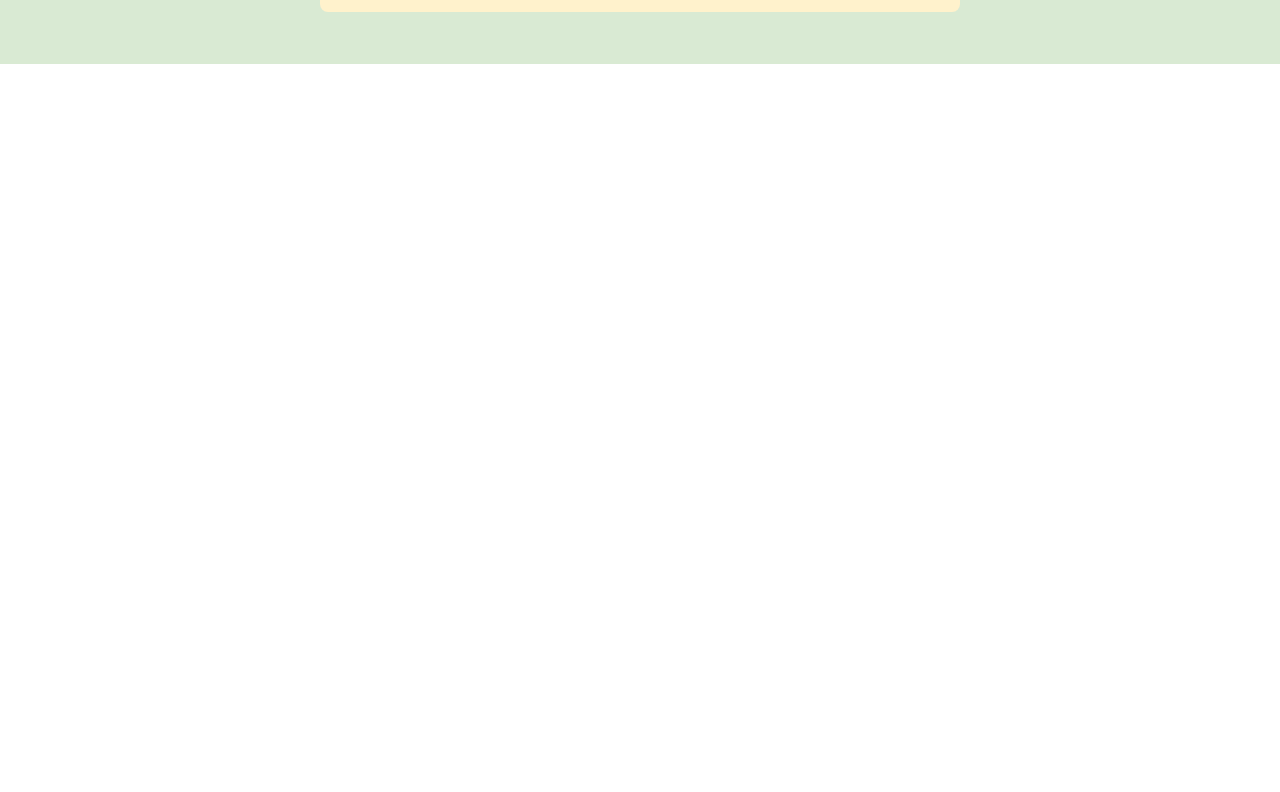
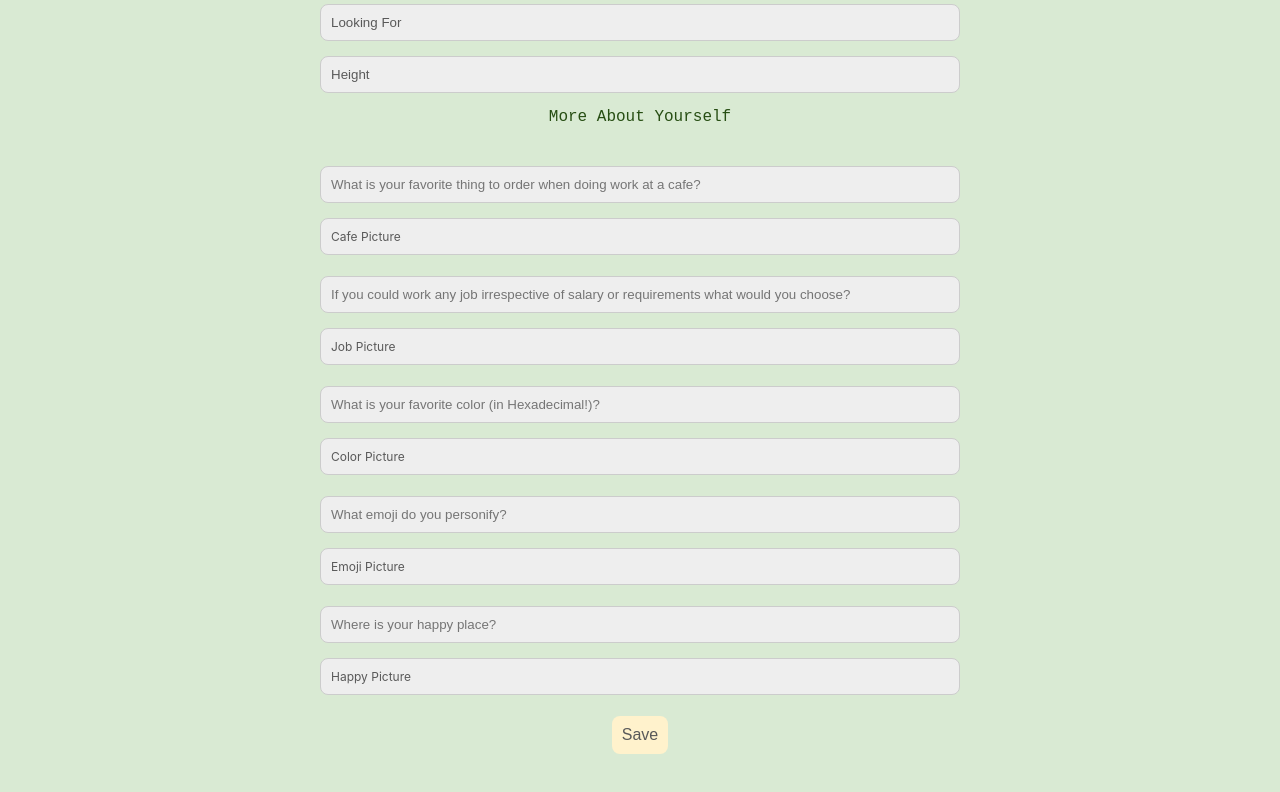
Before and after one commit to hunter-kang/BinaryBaes, a React (Create React App) app in the folder frontend/: page /profile_setup in a window 1280 px wide. Shown: the part 736-1528 px from the top of the page. Before the commit the page ends 800 px from the top, so only its background shows below. Built offline with nearby package versions, Linux system fonts and the light colour scheme.

Commit message:
Added more free response questions and file upload fields to Profile_setup

```diff
--- a/frontend/src/components/Profile_Setup.js
+++ b/frontend/src/components/Profile_Setup.js
@@ -18,6 +18,7 @@ function Profile_Setup() {
     return (
         <div className="profile_setup-container">
             <p className="header">Profile Setup</p>
+            <p className="sub-header" style={{margin: "0px"}}>General Information*</p>
             <form>
                 {/* Name Input */}
                 <input
@@ -27,6 +28,22 @@ function Profile_Setup() {
                     onChange={(e) => setName(e.target.value)}
                     className="input-field"
                 />
+
+                {/* Profile Picture Input */}
+                <label
+                    htmlFor="ProfilePicture"
+                    className="input-field"
+                    style={{textAlign: 'left', margin: "0px", fontSize: "12px"}}>
+                    Profile Picture
+                </label>
+                <input
+                    id="ProfilePicture"
+                    style={{visibility:"hidden"}}
+                    type={"file"}
+                    //value = {ProfilePicture}
+                    //onChange={(e) => setPicture(e.target.value)}
+                />
+                {/* here, we should add a preview of the image if it was successfully uploaded */}
 
                 {/* Location Input */}
                 <input
@@ -143,9 +160,125 @@ function Profile_Setup() {
                         </option>
                     ))}
                 </select>
+            </form>
+            <p className="sub-header" style={{margin: "0px"}}>More About Yourself</p>
+            <form>
+                {/* Question #1 Input */}
+                <input
+                    type="text"
+                    placeholder="What is your favorite thing to order when doing work at a cafe?"
+                    value={location}
+                    onChange={(e) => setLocation(e.target.value)}
+                    className="input-field"
+                />
+                <label
+                    htmlFor="CafePicture"
+                    className="input-field"
+                    style={{textAlign: 'left', margin: "0px", fontSize: "12px"}}>
+                    Cafe Picture
+                </label>
+                <input
+                    id="CafePicture"
+                    style={{visibility:"hidden"}}
+                    type={"file"}
+                    //value = {ProfilePicture}
+                    //onChange={(e) => setPicture(e.target.value)}
+                />
+                {/* here, we should add a preview of the image if it was successfully uploaded */}
 
-                <button type="submit">Save</button>
+                {/* Question #2 Input */}
+                <input
+                    type="text"
+                    placeholder="If you could work any job irrespective of salary or requirements what would you choose?"
+                    value={location}
+                    onChange={(e) => setLocation(e.target.value)}
+                    className="input-field"
+                />
+                <label
+                    htmlFor="JobPicture"
+                    className="input-field"
+                    style={{textAlign: 'left', margin: "0px", fontSize: "12px"}}>
+                    Job Picture
+                </label>
+                <input
+                    id="JobPicture"
+                    style={{visibility:"hidden"}}
+                    type={"file"}
+                    //value = {ProfilePicture}
+                    //onChange={(e) => setPicture(e.target.value)}
+                />
+                {/* here, we should add a preview of the image if it was successfully uploaded */}
+
+                {/* Question #3 Input */}
+                <input
+                    type="text"
+                    placeholder="What is your favorite color (in Hexadecimal!)?"
+                    value={location}
+                    onChange={(e) => setLocation(e.target.value)}
+                    className="input-field"
+                />
+                <label
+                    htmlFor="ColorPicture"
+                    className="input-field"
+                    style={{textAlign: 'left', margin: "0px", fontSize: "12px"}}>
+                    Color Picture
+                </label>
+                <input
+                    id="ColorPicture"
+                    style={{visibility:"hidden"}}
+                    type={"file"}
+                    //value = {ProfilePicture}
+                    //onChange={(e) => setPicture(e.target.value)}
+                />
+                {/* here, we should add a preview of the image if it was successfully uploaded */}
+
+                {/* Question #4 Input */}
+                <input
+                    type="text"
+                    placeholder="What emoji do you personify?"
+                    value={location}
+                    onChange={(e) => setLocation(e.target.value)}
+                    className="input-field"
+                />
+                <label
+                    htmlFor="EmojiPicture"
+                    className="input-field"
+                    style={{textAlign: 'left', margin: "0px", fontSize: "12px"}}>
+                    Emoji Picture
+                </label>
+                <input
+                    id="CafePicture"
+                    style={{visibility:"hidden"}}
+                    type={"file"}
+                    //value = {ProfilePicture}
+                    //onChange={(e) => setPicture(e.target.value)}
+                />
+                {/* here, we should add a preview of the image if it was successfully uploaded */}
+
+                {/* Question #5 Input */}
+                <input
+                    type="text"
+                    placeholder="Where is your happy place?"
+                    value={location}
+                    onChange={(e) => setLocation(e.target.value)}
+                    className="input-field"
+                />
+                <label
+                    htmlFor="HappyPicture"
+                    className="input-field"
+                    style={{textAlign: 'left', margin: "0px", fontSize: "12px"}}>
+                    Happy Picture
+                </label>
+                <input
+                    id="HappyPicture"
+                    style={{visibility:"hidden"}}
+                    type={"file"}
+                    //value = {ProfilePicture}
+                    //onChange={(e) => setPicture(e.target.value)}
+                />
+                {/* here, we should add a preview of the image if it was successfully uploaded */}
             </form>
+            <button type="submit">Save</button>
         </div>
     );
 }
--- a/frontend/src/styles/Profile_Setup.css
+++ b/frontend/src/styles/Profile_Setup.css
@@ -5,7 +5,7 @@
     align-items: center;
     flex-direction: column;
     width: 100%;
-    height: 100vh;
+    height: 200vh;
 }
 
 form {
```
